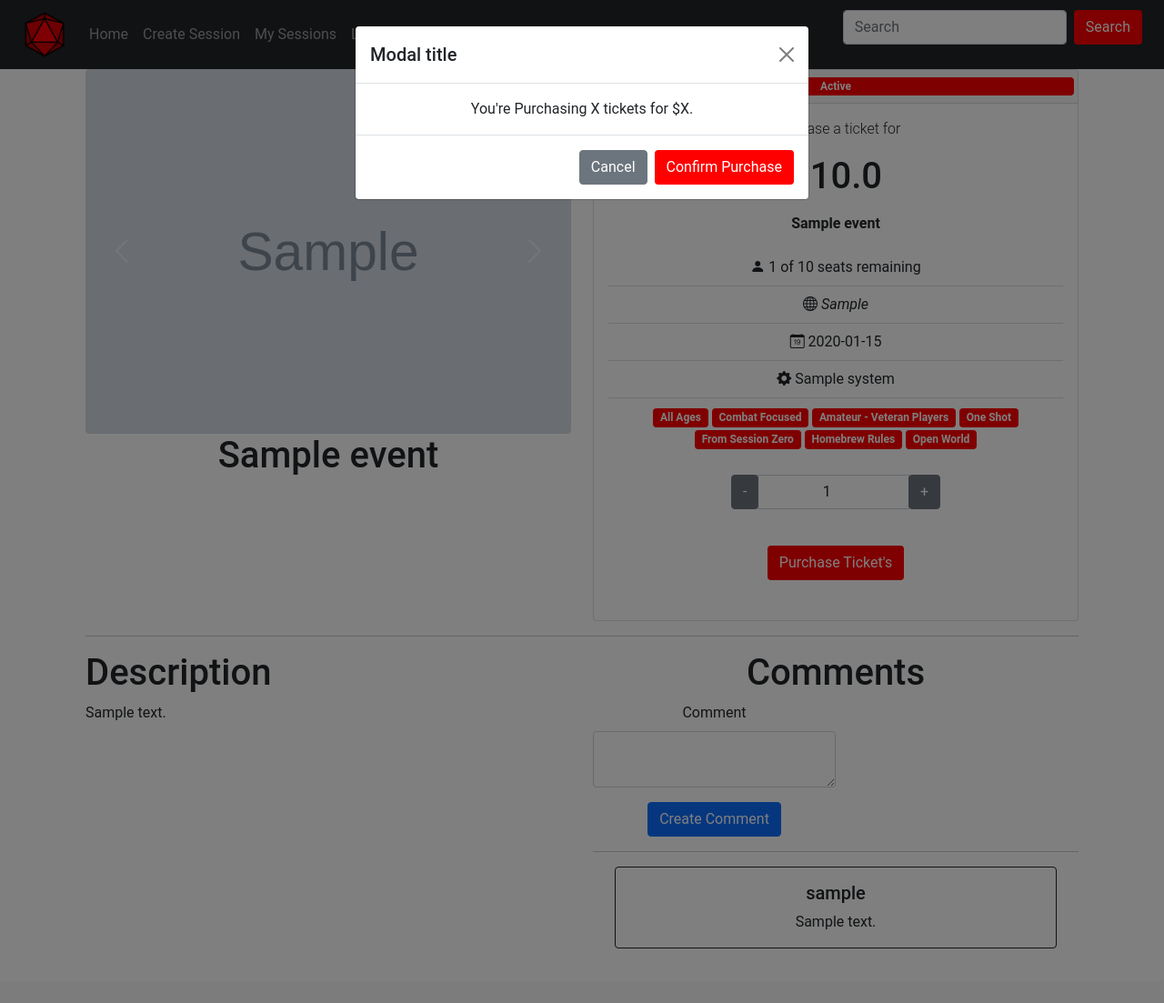
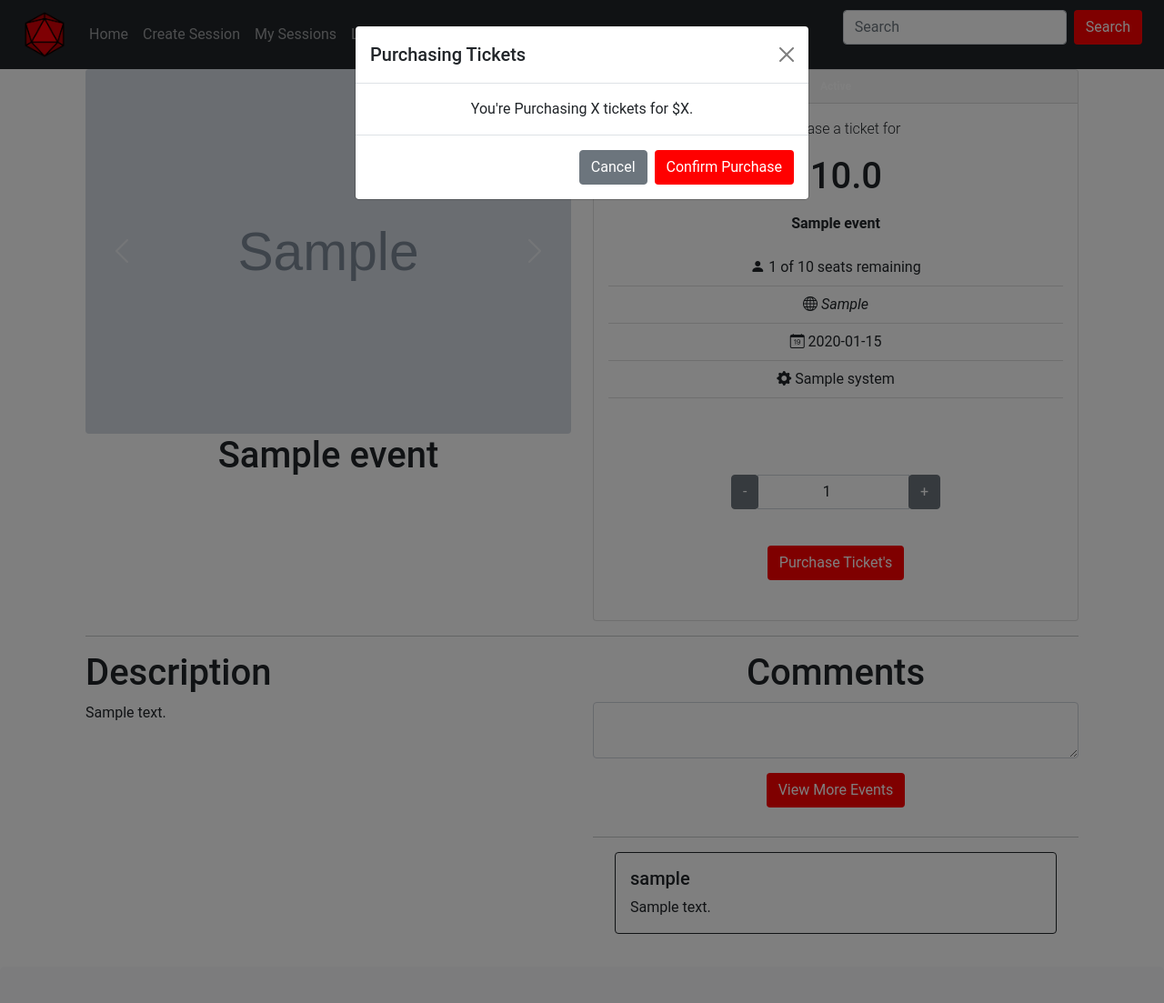
Before and after one commit to Striker146/G18-IAB207-Project, a Flask app: page /event/1 in a window 1280 px wide, after a click on "Purchase Ticket's". Shown: the whole page at 91% size. Run offline with Flask 3, Linux system fonts and the light colour scheme; tables that the repository leaves empty hold one stand-in row (values such as "Sample post"); grey boxes marked "Sample" are stand-in pictures; some libraries are stand-ins or nearby versions.

Commit message:
Fixed WTForms submit buttons looking bad

```diff
--- a/projectfile/website/events.py
+++ b/projectfile/website/events.py
@@ -26,7 +26,7 @@ def showevent(id):
         db.session.commit()
         return redirect(url_for('events.showevent', id=id))
 
-    return render_template('events/show.html', event=event, form=comment_form)
+    return render_template('events/show.html', event=event, comment_form=comment_form)
 
 
 @bp.route('/event/creation', methods=['GET', 'POST'])
@@ -85,7 +85,6 @@ def event_creation():
             campaign_focus_id = create_event_form.campaign_focus.data[0]
             lower_player_skill_level_id = create_event_form.player_lower_skill_level.data[0]
             higher_player_skill_level_id = create_event_form.player_higher_skill_level.data[0]
-            print(game_system_id)
             cost = create_event_form.cost.data
             location = create_event_form.location.data
             date = create_event_form.date.data
@@ -97,7 +96,6 @@ def event_creation():
             homebrew = create_event_form.homebrew.data
             open_world = create_event_form.open_world.data
 
-            print(game_system_id)
             event = db.session.scalar(db.select(Event).where(Event.title==title and User.id == owner_id))
             #if event:
             #    flash("You've already made an event with this title, please try another")
--- a/projectfile/website/static/styles/style.css
+++ b/projectfile/website/static/styles/style.css
@@ -22,13 +22,20 @@ h1, h2, h3, h4, h5, h6 {
   margin-top: 10px; /* Adjust the margin to control spacing */
 }
 
-.badge-theme {
+
+.button-theme {
   background-color: red;
   color: white;
 }
 
-.button-theme {
+[type="submit"] {
   background-color: red;
+  color: white;
+}
+
+
+.button-theme-disabled {
+  background-color: #2e2e2e;
   color: white;
 }
 
@@ -38,6 +45,8 @@ h1, h2, h3, h4, h5, h6 {
   background-color: #2e2e2e;
 }
 
+
+
 .container-padding{
   padding-left: 25%;
   padding-right: 25%;
--- a/projectfile/website/templates/events/creation.html
+++ b/projectfile/website/templates/events/creation.html
@@ -3,6 +3,7 @@
 {% from 'bootstrap5/form.html' import render_form %}
 
 {% block content %}
+<div class="padding"></div>
   <div class="container">
     <form action="" method="post" enctype="multipart/form-data">
       {{ form.hidden_tag() }}
@@ -117,8 +118,8 @@
 
       </div>
       <div class="row text-center text-center d-flex justify-content-center bottom_padding">
-        <div class="col-12 padding">
-          {{ form.submit(class_ = "button-theme", size=23) }}
+        <div class="col-6 padding">
+          {{ form.submit(class_ = "form-control", size=23) }}
         </div>
       </div>
     </form>
--- a/projectfile/website/templates/events/show.html
+++ b/projectfile/website/templates/events/show.html
@@ -8,7 +8,8 @@
       <div id="carouselExampleAutoplaying" class="carousel slide" data-bs-ride="carousel">
         <div class="carousel-inner w-20">
           <div class="carousel-item active">
-              <img src="{{ url_for('static', filename=event.images[0].filepath) }}" class="d-block w-100 rounded" alt="...">
+            <img src="{{ url_for('static', filename=event.images[0].filepath) }}" class="d-block w-100 rounded"
+              alt="...">
           </div>
           {%for image in event.images[1:]%}
           <div class="carousel-item">
@@ -47,7 +48,8 @@
               <p class="fw-bold"> {{ event.title }}</p>
               </p>
               <ul class="list-group list-group-flush">
-                  <li class="list-group-item"><i class="bi bi-person-fill"></i> {{event.remaining_tickets}} of {{event.total_tickets}} seats remaining </li>
+                <li class="list-group-item"><i class="bi bi-person-fill"></i> {{event.remaining_tickets}} of
+                  {{event.total_tickets}} seats remaining </li>
                 <li class="list-group-item"><i class="bi-globe"> {{event.location}} </i></li>
                 <li class="list-group-item"> <i class="bi bi-calendar-date"></i> {{event.date}} {{event.time}} </i>
                 </li>
@@ -78,8 +80,7 @@
 
               </ul>
               <div class="padding">
-                  <button type="button" class="btn button-theme" data-bs-toggle="modal"
-                    data-bs-target="#exampleModal">
+                <button type="button" class="btn button-theme" data-bs-toggle="modal" data-bs-target="#exampleModal">
                   Purchase Ticket's
                 </button>
               </div>
@@ -90,7 +91,7 @@
                 <div class="modal-dialog">
                   <div class="modal-content">
                     <div class="modal-header">
-                        <h5 class="modal-title" id="exampleModalLabel">Modal title</h5>
+                      <h5 class="modal-title" id="exampleModalLabel">Purchasing Tickets</h5>
                       <button type="button" class="btn-close" data-bs-dismiss="modal" aria-label="Close"></button>
                     </div>
                     <div class="modal-body">
@@ -122,8 +123,19 @@
     <div class="col-12 col-md-6">
       <div class="text-center">
         <h1> Comments</h1>
-          <div class="col-md-6 ml-5">
-            {{ render_form(form) }}
+        <form action="" method="post" enctype="multipart/form-data">
+          {{ comment_form.hidden_tag() }}
+          <div class="col">
+            {{ comment_form.message(class_ = 'form-control') }}
+            <div class="col p-3">
+              {% if current_user.is_authenticated %}
+              {{ comment_form.submit(class_ = 'form-control') }}
+              {% else %}
+              <button class="btn button-theme" type="button">View More Events</button>
+              {% endif %}
+            </div>
+        </form>
+      </div>
     </div>
     <hr>
     <div class="container">
@@ -154,8 +166,7 @@
 
 <!-- Bootstrap CSS -->
 <script src="https://cdn.jsdelivr.net/npm/bootstrap@5.3.0-alpha3/dist/js/bootstrap.bundle.min.js"
-    integrity="sha384-ENjdO4Dr2bkBIFxQpeoTz1HIcje39Wm4jDKdf19U8gI4ddQ3GYNS7NTKfAdVQSZe"
-    crossorigin="anonymous"></script>
+  integrity="sha384-ENjdO4Dr2bkBIFxQpeoTz1HIcje39Wm4jDKdf19U8gI4ddQ3GYNS7NTKfAdVQSZe" crossorigin="anonymous"></script>
 </main>
 
 </body>
```
Lines whose indentation alone changed are shown as unchanged.
